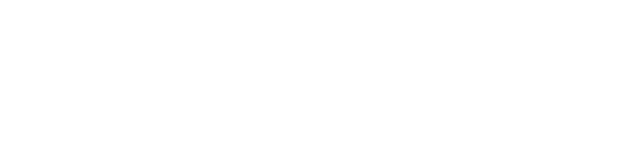
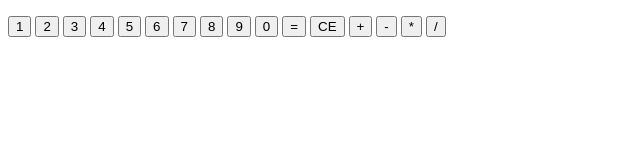
Before and after one commit to Mo-Kash/Calculator, a plain HTML site: page index.html in a window 1280 px wide. Shown: the whole page, without its empty margins (0-640 px from the left). Drawn offline with Linux system fonts and the light colour scheme.

Commit message:
Update index.html
First draft

```diff
--- a/index.html
+++ b/index.html
@@ -4,9 +4,31 @@
     <meta charset="UTF-8">
     <title>Calculator</title>
     <link rel="stylesheet" href="style.css">
-    <script type="javascript/text" src="calcjs.js" defer></script>
+    <script src="calcjs.js" defer></script>
 </head>
 
-<body>
-
+<body class="all">
+    <div class="calcbody">
+        <div class="display">
+                <p class="output"></p>
+        </div>
+        <div class="buttons">
+            <input type="button" value="1" id="one">
+            <input type="button" value="2" id="two">
+            <input type="button" value="3" id="three">
+            <input type="button" value="4" id="four">
+            <input type="button" value="5" id="five">
+            <input type="button" value="6" id="six">
+            <input type="button" value="7" id="seven">
+            <input type="button" value="8" id="eight">
+            <input type="button" value="9" id="nine">
+            <input type="button" value="0" id="zero">
+            <input type="button" value="=" id="equals">
+            <input type="button" value="CE" id="clear">
+            <input type="button" value="+" id="plus">
+            <input type="button" value="-" id="minus">
+            <input type="button" value="*" id="multiply">
+            <input type="button" value="/" id="divide">
+        </div>
+    </div>
 </body>
```
